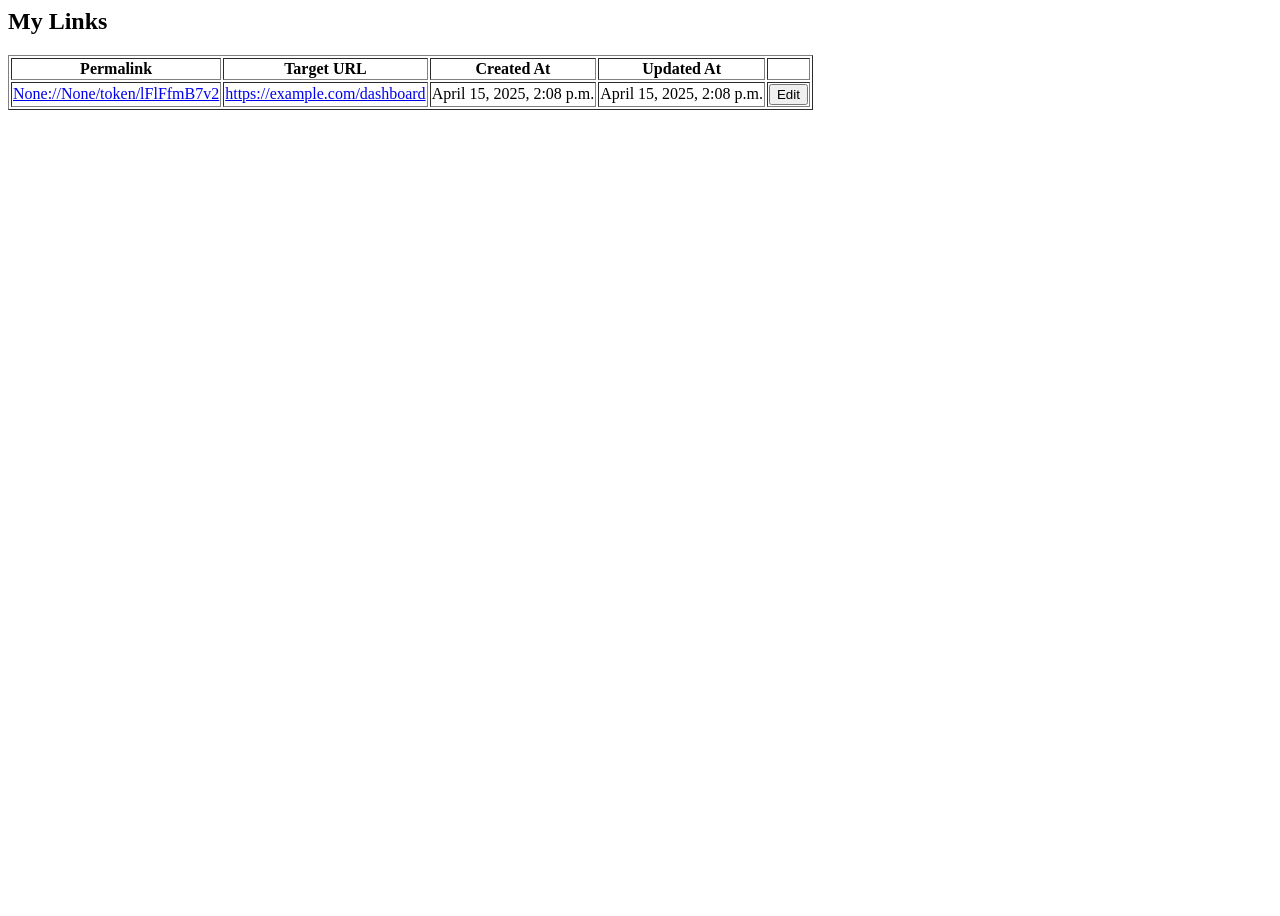
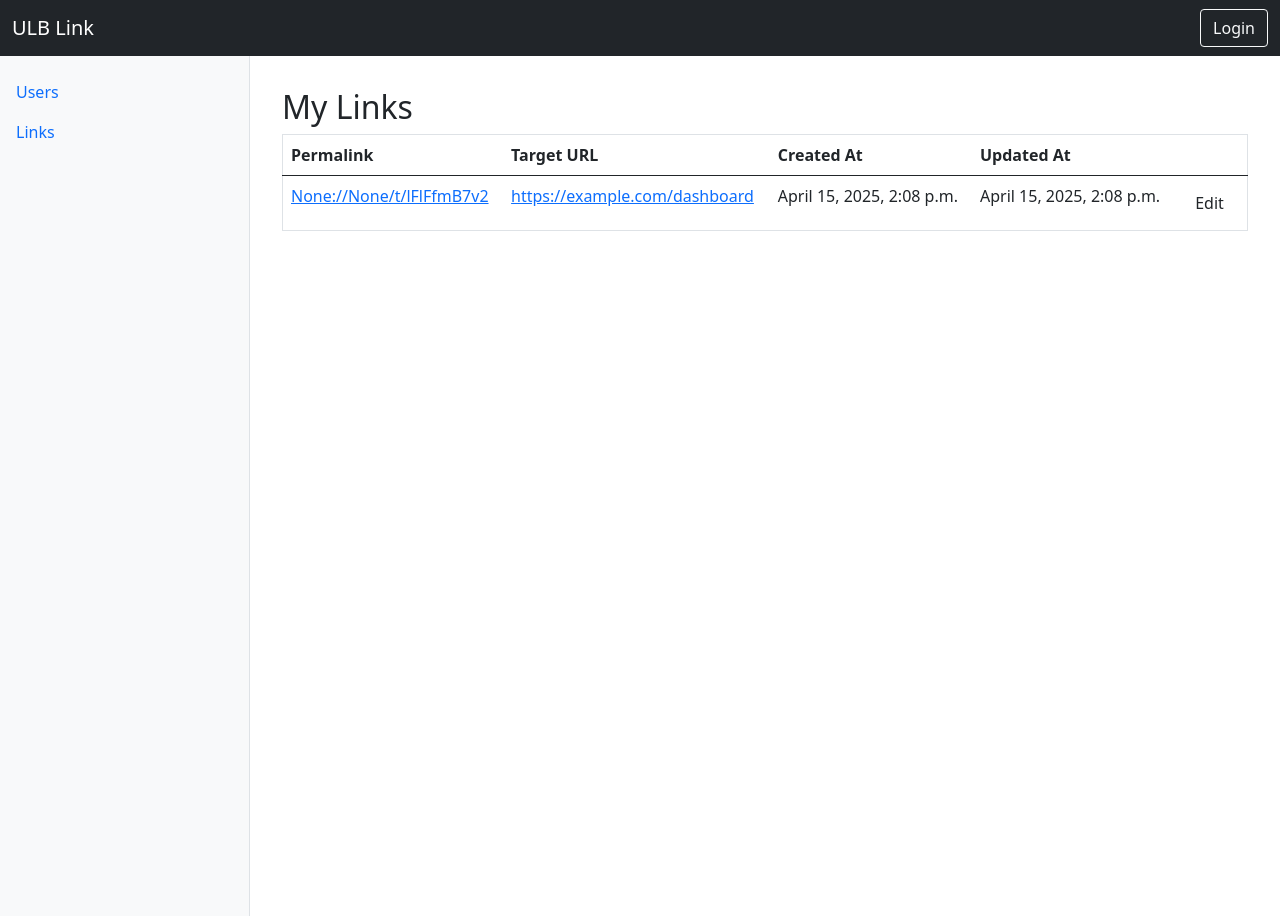
Before and after one commit to bperraud/ulb-link, a Django app: page /link/ in a window 1280 px wide. Run offline with Django 5.2, Linux system fonts and the light colour scheme; a user stored in the database is signed in; data comes from the database, SQL or seed files in the repository; both versions use the stored data as it was after the commit; some libraries are stand-ins or nearby versions.

Commit message:
base page with bootstrap

```diff
--- a/app/permalink/link/context_processors.py
+++ b/app/permalink/link/context_processors.py
@@ -7,7 +7,7 @@ def get_host():
     if domain == "localhost":
         domain = "localhost:8080"
 
-    return f"{SITE_PROTOCOL}://{domain}/token"
+    return f"{SITE_PROTOCOL}://{domain}/t"
 
 
 def host(request):
--- /dev/null
+++ b/app/permalink/link/templates/base.html
@@ -0,0 +1,64 @@
+<!DOCTYPE html>
+<html lang="en">
+<head>
+	<meta charset="UTF-8">
+	<title>API Docs</title>
+	<meta name="viewport" content="width=device-width, initial-scale=1">
+
+    <link href="https://cdn.jsdelivr.net/npm/bootstrap@5.0.2/dist/css/bootstrap.min.css" rel="stylesheet" integrity="sha384-EVSTQN3/azprG1Anm3QDgpJLIm9Nao0Yz1ztcQTwFspd3yD65VohhpuuCOmLASjC" crossorigin="anonymous">
+    <script src="https://cdn.jsdelivr.net/npm/bootstrap@5.0.2/dist/js/bootstrap.bundle.min.js" integrity="sha384-MrcW6ZMFYlzcLA8Nl+NtUVF0sA7MsXsP1UyJoMp4YLEuNSfAP+JcXn/tWtIaxVXM" crossorigin="anonymous"></script>
+    <script src="https://unpkg.com/htmx.org@2.0.4" integrity="sha384-HGfztofotfshcF7+8n44JQL2oJmowVChPTg48S+jvZoztPfvwD79OC/LTtG6dMp+" crossorigin="anonymous"></script>
+
+	<style>
+		body {
+			overflow-x: hidden;
+		}
+		.sidebar {
+			height: 100vh;
+			position: fixed;
+			top: 56px; /* height of top navbar */
+			left: 0;
+			width: 250px;
+			background-color: #f8f9fa;
+			padding-top: 1rem;
+		}
+		.content {
+			margin-left: 250px;
+			padding: 2rem;
+			margin-top: 56px; /* height of top navbar */
+		}
+	</style>
+</head>
+<body>
+
+	<!-- Top Navbar -->
+	<nav class="navbar navbar-expand-lg navbar-dark bg-dark fixed-top">
+		<div class="container-fluid">
+            <a class="navbar-brand" href="#">ULB Link</a>
+			<div class="ms-auto">
+				<a href="/login" class="btn btn-outline-light">Login</a>
+			</div>
+		</div>
+	</nav>
+
+	<!-- Sidebar -->
+	<div class="sidebar border-end">
+		<ul class="nav flex-column">
+			<li class="nav-item">
+				<a class="nav-link" href="#users">Users</a>
+			</li>
+			<li class="nav-item">
+				<a class="nav-link" href="#links">Links</a>
+			</li>
+			<!-- Add more endpoints as needed -->
+		</ul>
+	</div>
+
+    <div class="content">
+        {% block pagecontent %}
+        <!-- Page-specific content goes here -->
+        {% endblock %}
+    </div>
+
+</body>
+</html>
--- a/app/permalink/link/templates/home.html
+++ b/app/permalink/link/templates/home.html
@@ -1,3 +1,8 @@
+{% extends 'base.html' %}
+{% load static %}
+
+{% block pagecontent %}
+
 <h2>My Links</h2>
 <table border="1" class="table delete-row-example">
     <thead>
@@ -20,5 +25,4 @@
     </tbody>
 </table>
 
-
-<script src="https://unpkg.com/htmx.org@2.0.4" integrity="sha384-HGfztofotfshcF7+8n44JQL2oJmowVChPTg48S+jvZoztPfvwD79OC/LTtG6dMp+" crossorigin="anonymous"></script>
+{% endblock %}
--- a/app/permalink/permalink/urls.py
+++ b/app/permalink/permalink/urls.py
@@ -25,7 +25,7 @@ from django.contrib.auth import views as auth_views
 urlpatterns = [
     path("admin/", admin.site.urls),
     path("link/", include("link.urls")),
-    path("token/<str:token>", targetURL, name="redirect"),
+    path("t/<str:token>", targetURL, name="redirect"),
     path("", RedirectView.as_view(url="/link/", permanent=False)),
     # auth
     path(
```
Also changed, not shown: app/permalink/link/api.py (+7 -1 lines), app/permalink/db.sqlite3.
